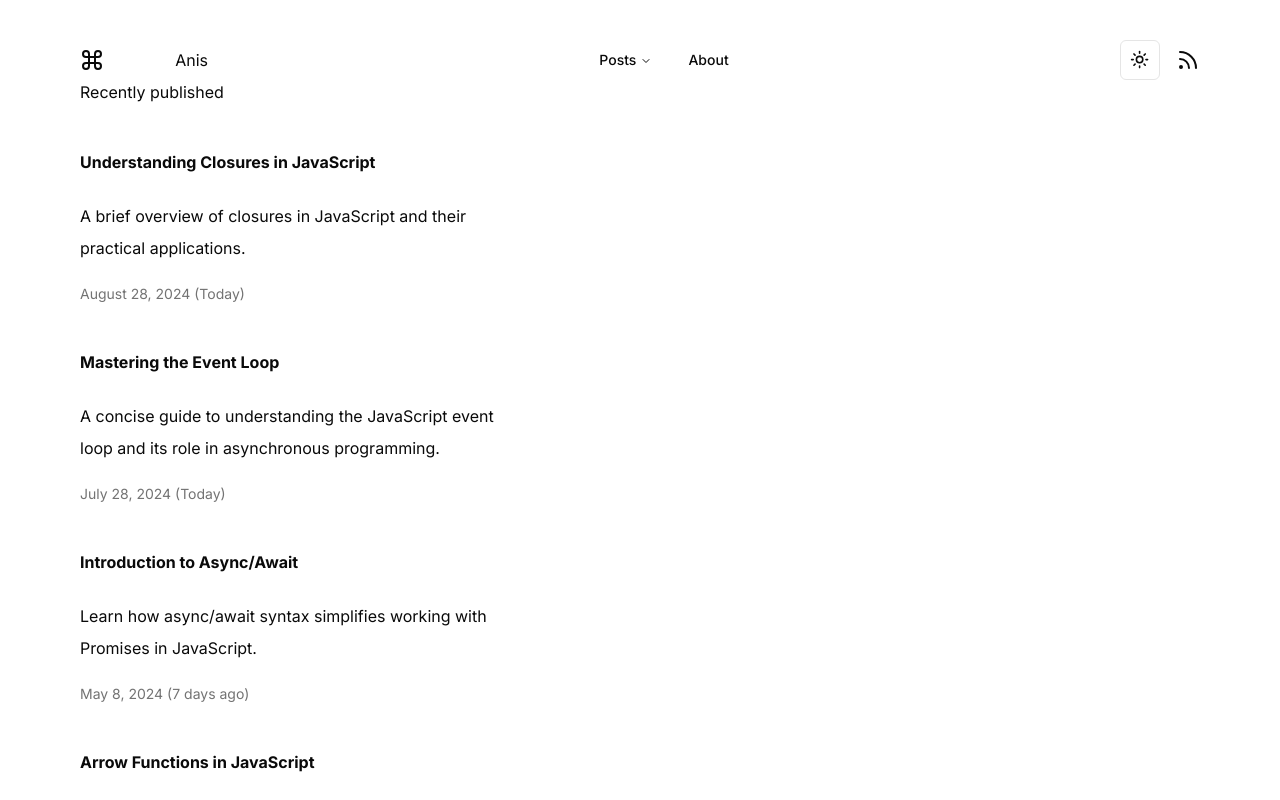
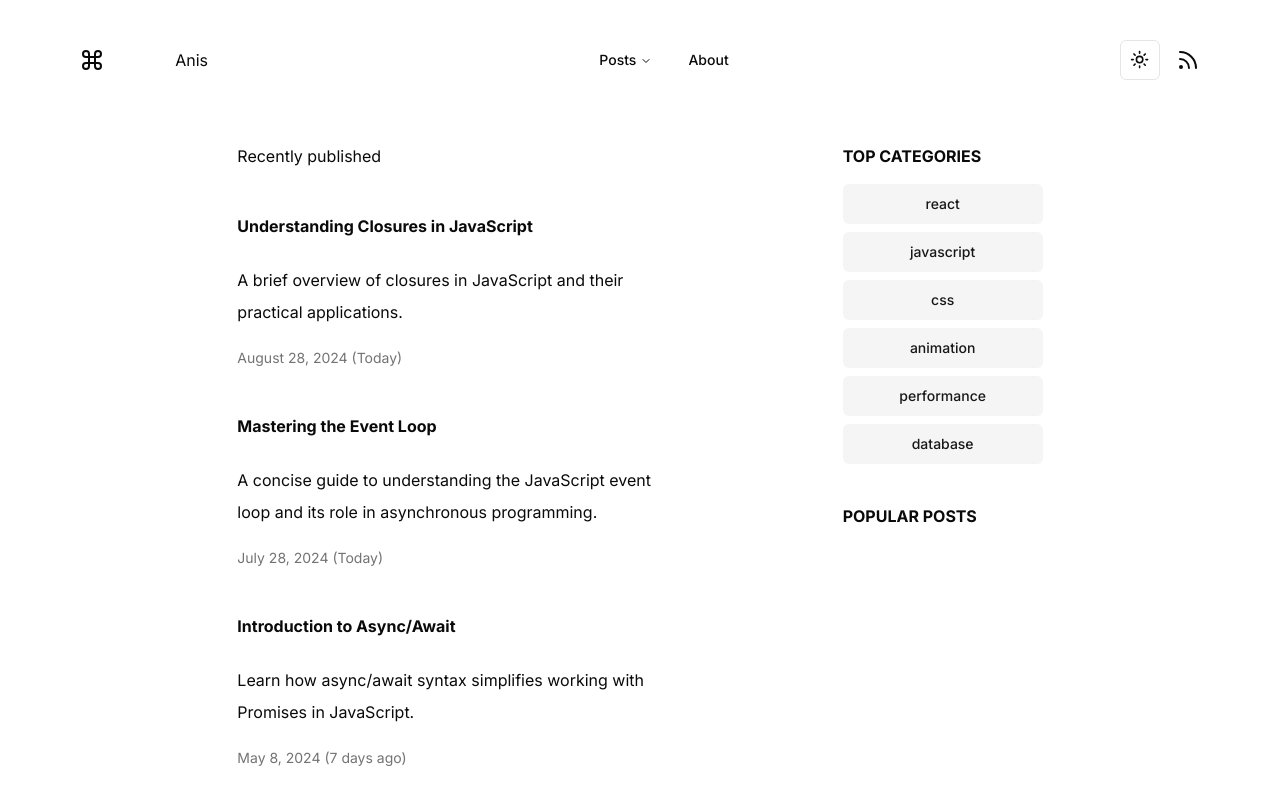
Before and after one commit to anis-benamara/portfolio, a Next.js app: page / in a window 1280 px wide. Shown: the top 800 px of the page. Built offline with nearby package versions, Linux system fonts and the light colour scheme.

Commit message:
Add top categories UI

```diff
--- a/src/app/page.tsx
+++ b/src/app/page.tsx
@@ -1,14 +1,25 @@
 import Container from "@/components/Container";
 import LatestPosts from "@/components/home/LatestPosts";
+import TopCategories from "@/components/home/TopCategories";
 import { MainNav } from "@/components/MainNav";
 
 export default function Home() {
   return (
     <Container>
       <MainNav />
-      <main>
+      <main className="flex flex-col items-start justify-evenly mt-16 md:flex-row">
         <div>
           <LatestPosts />
+        </div>
+        <div className="h-screen">
+          <div>
+            <h2 className="font-bold mb-4">TOP CATEGORIES</h2>
+            <TopCategories />
+          </div>
+          <div className="mt-10 sticky top-0">
+            <h2 className="font-bold mb-4">POPULAR POSTS</h2>
+            {/* <PopularPosts /> */}
+          </div>
         </div>
       </main>
     </Container>
--- /dev/null
+++ b/src/components/home/TopCategories.tsx
@@ -0,0 +1,16 @@
+import Link from "next/link";
+
+import { categories } from "@/lib/placeholder-data";
+import { Button } from "../ui/button";
+
+export default function TopCategories() {
+    return (
+        <div className="grid grid-cols-[repeat(auto-fill,minmax(200px,1fr))] gap-2">
+            {categories.map((category) => (
+                <Button key={category} variant={"secondary"} className="hover:scale-110 transition-all" asChild>
+                    <Link href={`/blog/${category}`}>{category}</Link>
+                </Button>
+            ))}
+        </div>
+    );
+}
--- /dev/null
+++ b/src/lib/placeholder-data.ts
@@ -0,0 +1,8 @@
+export const categories = [
+    'react',
+    'javascript',
+    'css',
+    'animation',
+    'performance',
+    'database',
+]
```
